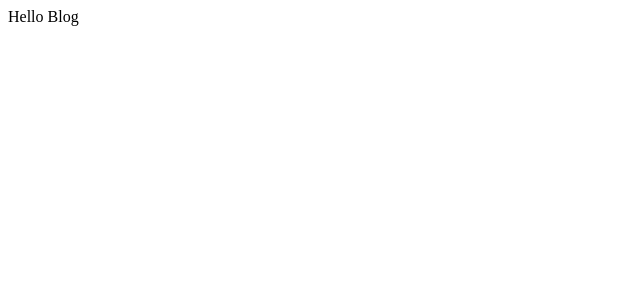
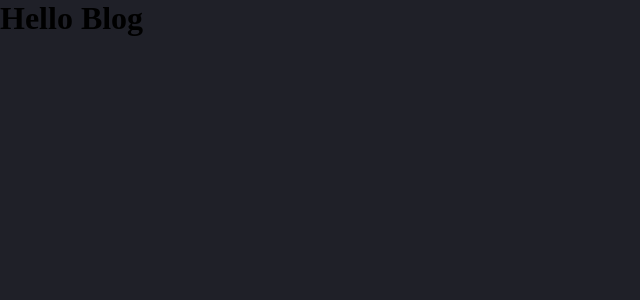
Before and after one commit to MogLuiz/LRamos-Blog, a Next.js app: page / in a window 1280 px wide. Shown: the top 300 px of the page, without its empty margins (0-640 px from the left). Built offline with nearby package versions, Linux system fonts and the light colour scheme.

Commit message:
feat: stitches global styles

```diff
--- a/src/pages/_app.tsx
+++ b/src/pages/_app.tsx
@@ -1,4 +1,7 @@
 import type { AppProps } from "next/app";
+import { globalStyles } from "../styles/global";
+
+globalStyles();
 
 const MyApp: React.FC<AppProps> = ({ Component, pageProps }) => {
   return <Component {...pageProps} />;
--- a/src/pages/_document.tsx
+++ b/src/pages/_document.tsx
@@ -2,6 +2,9 @@
 // Packages
 import React from "react";
 import Document, { Html, Head, Main, NextScript } from "next/document";
+import { getCssText } from "../styles";
+
+// Stithecs Styles
 
 export default class CustomDocument extends Document {
   render() {
@@ -15,6 +18,11 @@ export default class CustomDocument extends Document {
             href="https://fonts.googleapis.com/css2?family=Roboto:wght@400;700&display=swap"
             rel="stylesheet"
           />
+
+          <style
+            id="stitches"
+            dangerouslySetInnerHTML={{ __html: getCssText() }}
+          />
         </Head>
         <body>
           <Main />
--- a/src/pages/index.tsx
+++ b/src/pages/index.tsx
@@ -7,7 +7,7 @@ const Home: NextPage = () => {
       <Head>
         <title>Olá</title>
       </Head>
-      Hello Blog
+      <h1>Hello Blog</h1>
     </>
   );
 };
--- /dev/null
+++ b/src/styles/global.ts
@@ -0,0 +1,15 @@
+// Stitches Styles
+import { globalCss } from "@stitches/react";
+
+export const globalStyles = globalCss({
+  "*": {
+    margin: 0,
+    padding: 0,
+    border: "none",
+    boxSizing: "border-box",
+  },
+
+  body: {
+    background: "$bgPrimary",
+  },
+});
```
